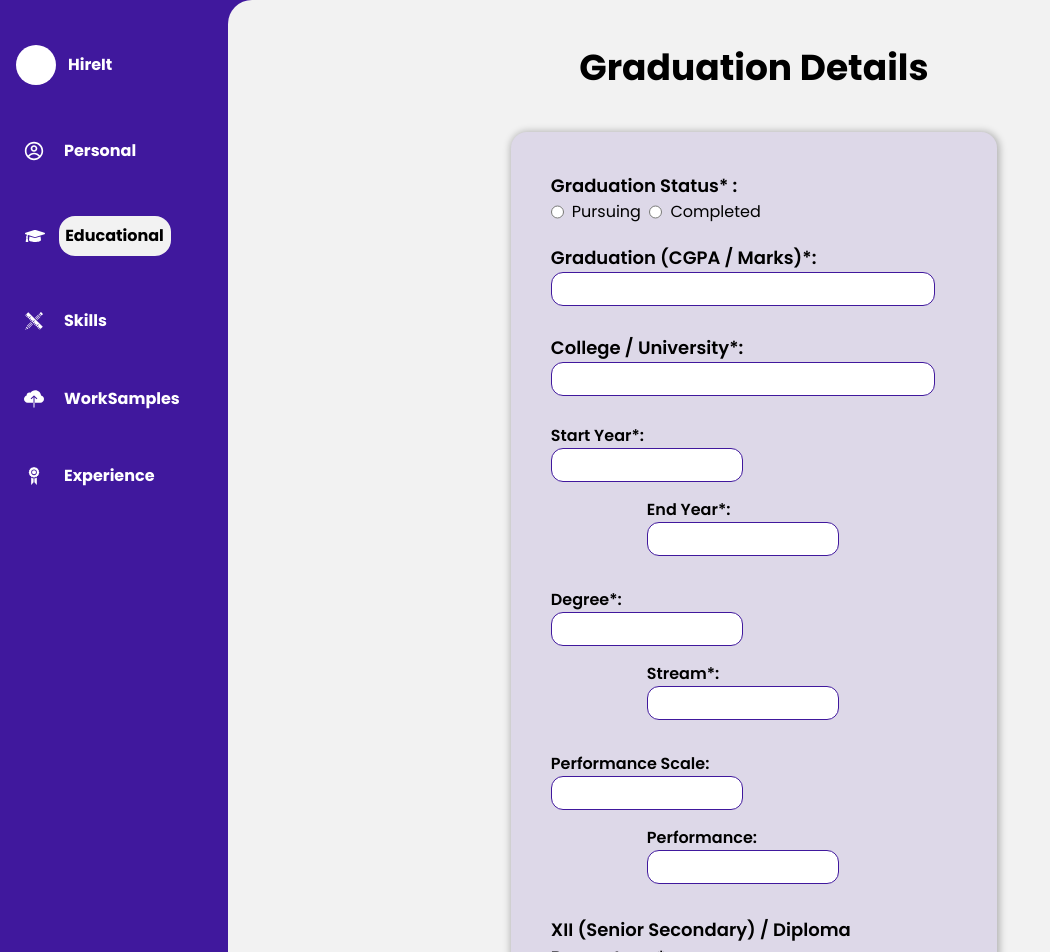
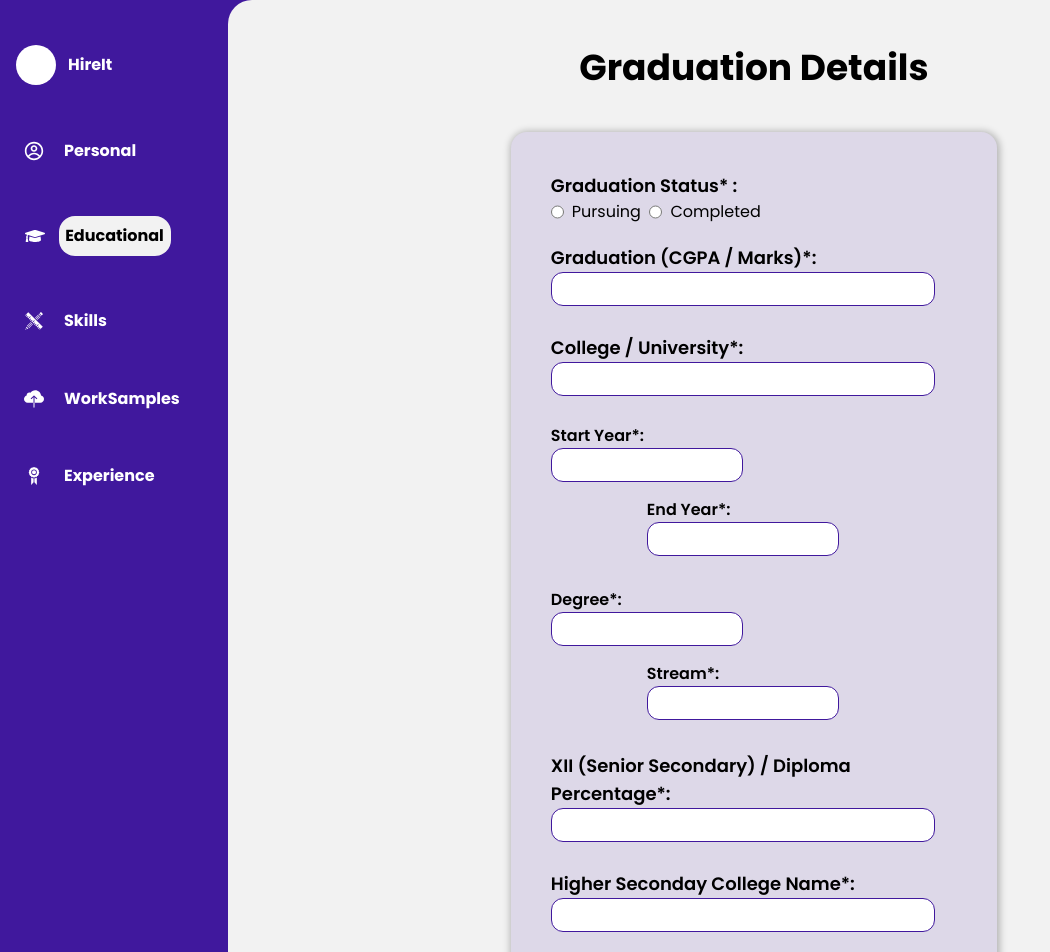
Before and after one commit to AvishJ03/SIH-2022, a React (Create React App) app in the folder client/: page /educationinfo in a window 1280 px wide. Shown: the top 952 px of the page, without its empty margins (0-1050 px from the left). Built offline with nearby package versions, Linux system fonts and the light colour scheme.

Commit message:
Educatn info changes

```diff
--- a/client/src/pages/Student/EducationInfo.js
+++ b/client/src/pages/Student/EducationInfo.js
@@ -52,7 +52,7 @@ const EducationInfo = () => {
                                     </label>
                                 </div>
                             </div>
-                            <div className="flex flex-col min-w-full min-h-full mb-4">
+                            {/* <div className="flex flex-col min-w-full min-h-full mb-4">
                                 <div className="flex flex-row flex-wrap">
                                     <label className="mb-4 font-semibold">Performance Scale:<br/>
                                     <input type='text' name='startyear' className="font-normal rounded-xl border border-purple w-48 p-1" />
@@ -61,7 +61,7 @@ const EducationInfo = () => {
                                     <input type='text' name='startyear' className="font-normal rounded-xl border border-purple w-48 p-1" />
                                     </label>
                                 </div>
-                            </div>
+                            </div> */}
                             <div className="flex flex-col min-w-full min-h-full mb-7">
                                 <label className="font-semibold text-lg">XII (Senior Secondary) / Diploma Percentage*:</label>
                                 <div className="flex flex-row flex-wrap justify-between">
```
